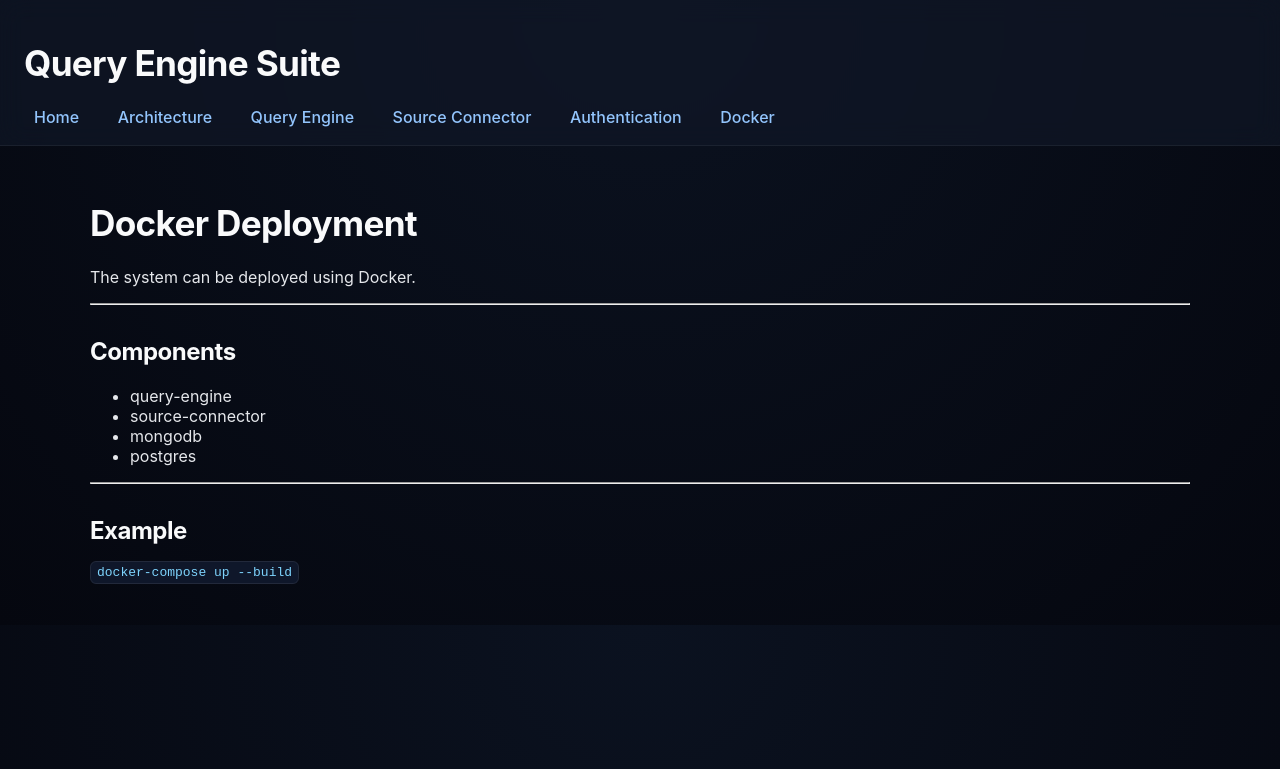
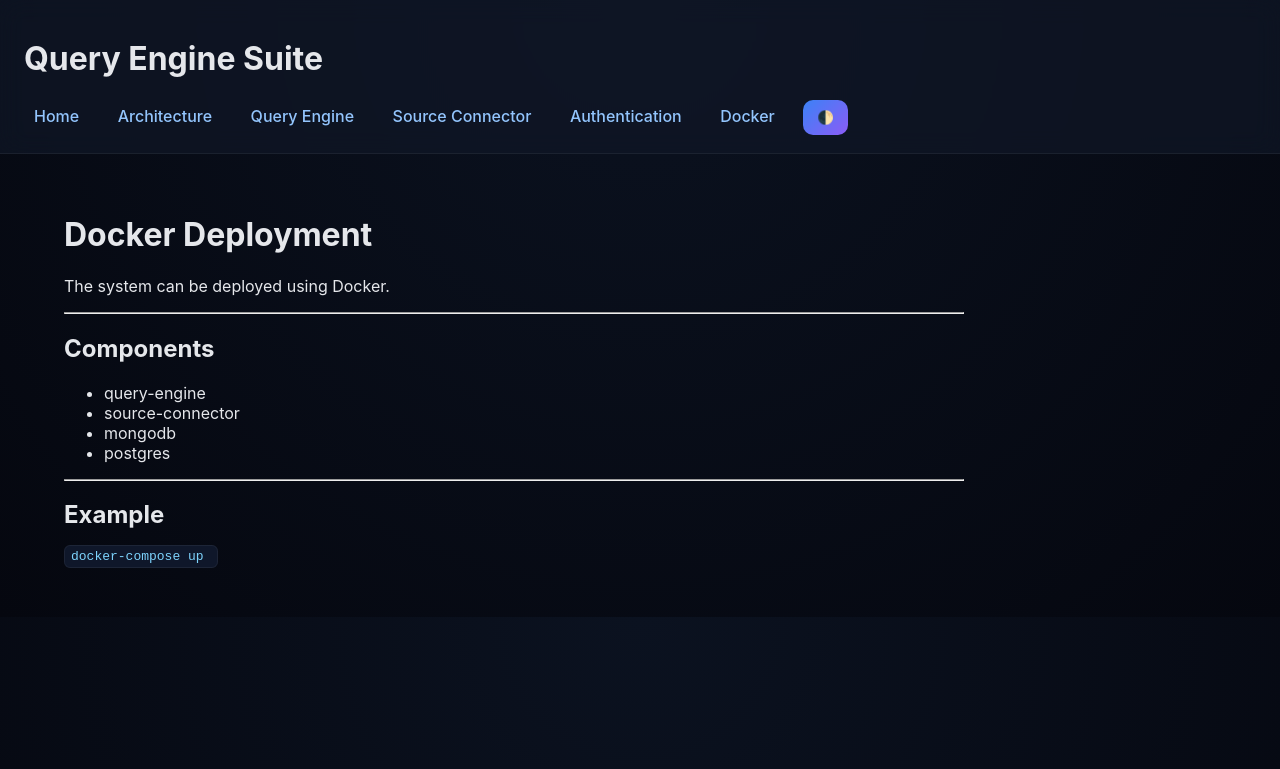
Before and after one commit to OPSILab/query-engine-suite, a Jekyll site: the page built from docker.md, in a window 1280 px wide. Shown: the top 769 px of the page. Built offline with Jekyll 4.4.1, drawn with Linux system fonts in a browser that asks for light colours.

Commit message:
two themes

````diff
--- a/_layouts/default.html
+++ b/_layouts/default.html
@@ -18,6 +18,24 @@
       <a href="{{ '/source-connector.html' | relative_url }}">Source Connector</a>
       <a href="{{ '/authentication.html' | relative_url }}">Authentication</a>
       <a href="{{ '/docker.html' | relative_url }}">Docker</a>
+      <button onclick="toggleTheme()">🌓</button>
+
+      <script>
+        function toggleTheme() {
+          const root = document.documentElement;
+
+          const current = root.getAttribute("data-theme");
+          const next = current === "light" ? "dark" : "light";
+
+          root.setAttribute("data-theme", next);
+          localStorage.setItem("theme", next);
+        }
+
+        document.addEventListener("DOMContentLoaded", () => {
+          const saved = localStorage.getItem("theme") || "dark";
+          document.documentElement.setAttribute("data-theme", saved);
+        });
+      </script>
     </nav>
   </header>
 
@@ -30,7 +48,9 @@
 
     mermaid.initialize({
       startOnLoad: false,
-      theme: 'dark'
+      theme: document.documentElement.getAttribute("data-theme") === "light"
+        ? "default"
+        : "dark"
     });
 
     document.addEventListener("DOMContentLoaded", async function () {
--- a/assets/css/style.css
+++ b/assets/css/style.css
@@ -1,34 +1,61 @@
-.mermaid .messageText,
-.mermaid .loopText,
-.mermaid .noteText,
-.mermaid text {
-  fill: #ffffff !important;
-  color: #ffffff !important;
+:root {
+  --bg: radial-gradient(circle at top, #0b1220, #05070f);
+  --text: #e5e7eb;
+
+  --header-bg: rgba(17, 24, 39, 0.7);
+  --border: rgba(255, 255, 255, 0.06);
+
+  --card-bg: rgba(17, 24, 39, 0.6);
+
+  --primary: #3b82f6;
+  --primary-hover: #8b5cf6;
+
+  --link: #93c5fd;
+  --link-hover: #dbeafe;
+
+  --code-bg: #0f172a;
+  --code-text: #7dd3fc;
+}
+[data-theme="light"] {
+  --bg: #f8fafc;
+  --text: #0f172a;
+
+  --header-bg: rgba(255, 255, 255, 0.85);
+  --border: #e2e8f0;
+
+  --card-bg: #ffffff;
+
+  --primary: #2563eb;
+  --primary-hover: #1d4ed8;
+
+  --link: #2563eb;
+  --link-hover: #1e40af;
+
+  --code-bg: #f1f5f9;
+  --code-text: #0f172a;
 }
 body {
-  font-family: Inter, system-ui, -apple-system, Segoe UI, Roboto, sans-serif;
+  font-family: Inter, system-ui, sans-serif;
   margin: 0;
   padding: 0;
 
-  background: radial-gradient(circle at top, #0b1220, #05070f);
-  color: #e5e7eb;
+  background: var(--bg);
+  color: var(--text);
 }
-
 header {
   position: sticky;
   top: 0;
 
-  background: rgba(17, 24, 39, 0.7);
+  background: var(--header-bg);
   backdrop-filter: blur(12px);
 
-  border-bottom: 1px solid rgba(255, 255, 255, 0.06);
+  border-bottom: 1px solid var(--border);
 
   padding: 18px 24px;
 }
-
 nav a {
   margin-right: 14px;
-  color: #93c5fd;
+  color: var(--link);
 
   text-decoration: none;
   font-weight: 500;
@@ -41,56 +68,42 @@
 
 nav a:hover {
   background: rgba(59, 130, 246, 0.15);
-  color: #dbeafe;
+  color: var(--link-hover);
 }
+main {
+  padding: 40px 64px;
+  max-width: 900px;
+  margin: 0;
+}
+code {
+  background: var(--code-bg);
+  border: 1px solid var(--border);
 
-main {
-  padding: 32px;
-  max-width: 1100px;
-  margin: 0 auto;
-}
-
-h1, h2, h3 {
-  color: #f9fafb;
-  letter-spacing: -0.02em;
-}
-
-h1 {
-  font-size: 2.2rem;
-}
-
-h2 {
-  margin-top: 2rem;
-}
-
-code {
-  background: #0f172a;
-  border: 1px solid rgba(255,255,255,0.08);
   padding: 3px 6px;
   border-radius: 6px;
-  color: #7dd3fc;
+
+  color: var(--code-text);
 }
+.card {
+  background: var(--card-bg);
+  border: 1px solid var(--border);
 
-.card {
-  background: rgba(17, 24, 39, 0.6);
-  border: 1px solid rgba(255, 255, 255, 0.08);
   border-radius: 14px;
 
   padding: 20px;
   margin: 16px 0;
 
-  box-shadow: 0 10px 30px rgba(0,0,0,0.3);
+  box-shadow: 0 10px 30px rgba(0,0,0,0.2);
 
   transition: transform 0.2s ease, box-shadow 0.2s ease;
 }
 
 .card:hover {
   transform: translateY(-2px);
-  box-shadow: 0 16px 40px rgba(0,0,0,0.5);
+  box-shadow: 0 16px 40px rgba(0,0,0,0.3);
 }
-
 button {
-  background: linear-gradient(135deg, #3b82f6, #8b5cf6);
+  background: linear-gradient(135deg, var(--primary), var(--primary-hover));
   border: none;
 
   color: white;
@@ -101,8 +114,3 @@
 
   transition: transform 0.2s ease, opacity 0.2s ease;
 }
-
-button:hover {
-  transform: translateY(-1px);
-  opacity: 0.9;
-}
--- a/docker.md
+++ b/docker.md
@@ -21,5 +21,5 @@
 ## Example
 
 ```bash
-docker-compose up --build
+docker-compose up
 ```
````
